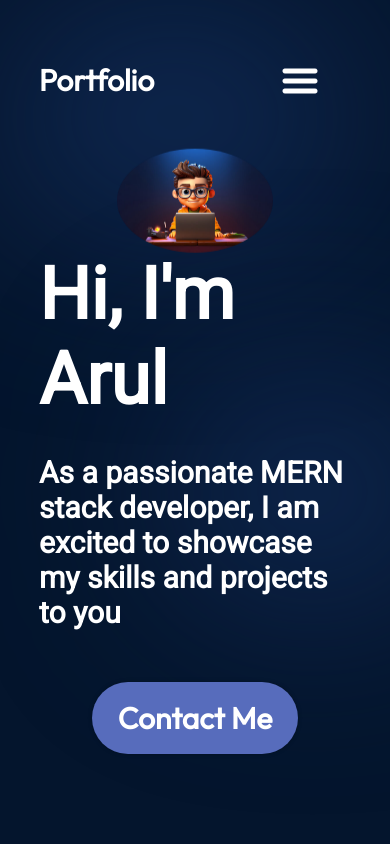
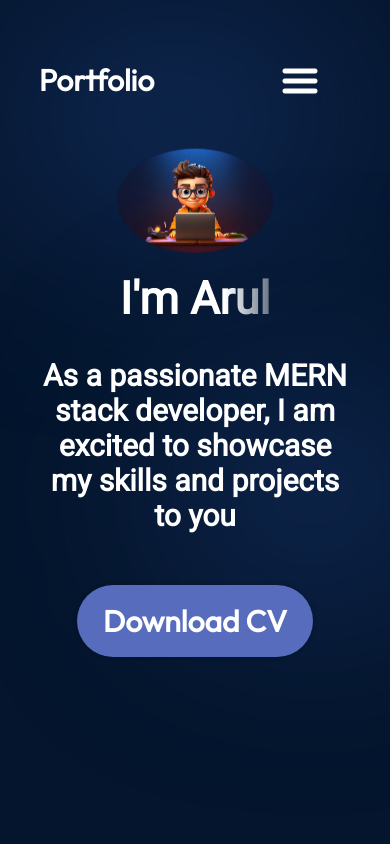
Before and after one commit to Arul-1911/Portfolio, a React (Vite) app: page / in a window 390 px wide. Shown: the top 844 px of the page. Built offline with nearby package versions, Linux system fonts and the light colour scheme.

Commit message:
resume added

```diff
--- a/src/components/Hero/Hero.jsx
+++ b/src/components/Hero/Hero.jsx
@@ -6,16 +6,16 @@ function Hero() {
   return (
     <section className={styles.container}>
       <div className={styles.content}>
-        <h3 className={styles.title}>Hi, I'm Arul</h3>
+        <h3 className={styles.title}>I'm Arul</h3>
         <p className={styles.description}>
-         As a passionate MERN stack developer,
-          I am excited to showcase my skills and projects to you
+          As a passionate MERN stack developer, I am excited to showcase my
+          skills and projects to you
         </p>
         <a
-          href="mailto:arulpraveen19112002@gmail.com"
+          href="https://drive.google.com/file/d/1du2swniJRkyxORp2UMRkH6udeaSGquiv/view?usp=sharing" target="_blank" rel="noreferrer"
           className={styles.contactBtn}
         >
-          Contact Me
+          Download CV
         </a>
       </div>
       <img
--- a/src/components/Hero/hero.module.css
+++ b/src/components/Hero/hero.module.css
@@ -20,7 +20,7 @@
 }
 
 .title {
-  font-size: 72px;
+  font-size: 62px;
   font-weight: 900;
   margin-bottom: 33px;
   font-family: var(--font-roboto);
@@ -110,4 +110,13 @@
   .content {
     align-items: center;
   }
+
+  .title{
+    font-size: 45px;
+    margin-top: 20px;
+  }
+
+  .description{
+    text-align: center;
+  }
 }
--- a/src/components/Navbar/Navbar.module.css
+++ b/src/components/Navbar/Navbar.module.css
@@ -34,6 +34,10 @@
   text-decoration: none;
 }
 
+.menubtn{
+  display: none;
+}
+
 @media screen and (max-width: 830px) {
   .navbar {
     flex-direction: column;
@@ -62,17 +66,16 @@
     align-items: center;
     gap: 13px;
     border-radius: 10px;
-    background-color: rgb(25, 55, 109);
+    background-color: rgb(1, 6, 15);
     background: linear-gradient(
       0deg,
-      rgba(25, 55, 109, 0.2) 0%,
-      rgba(25, 55, 109, 1) 100%
+      rgb(9, 9, 9) 100%
     );
-    padding: 24px 34px;
+    padding: 24px 74px;
   }
 
   .menuOpen {
     display: flex;
-    z-index: 1;
+    z-index: 10;
   }
 }
--- a/src/index.css
+++ b/src/index.css
@@ -4,3 +4,7 @@
   padding: 0;
   font-family: "Outfit",Arial, Helvetica, sans-serif;
 }
+
+html{
+  scroll-behavior: smooth;
+}
```
